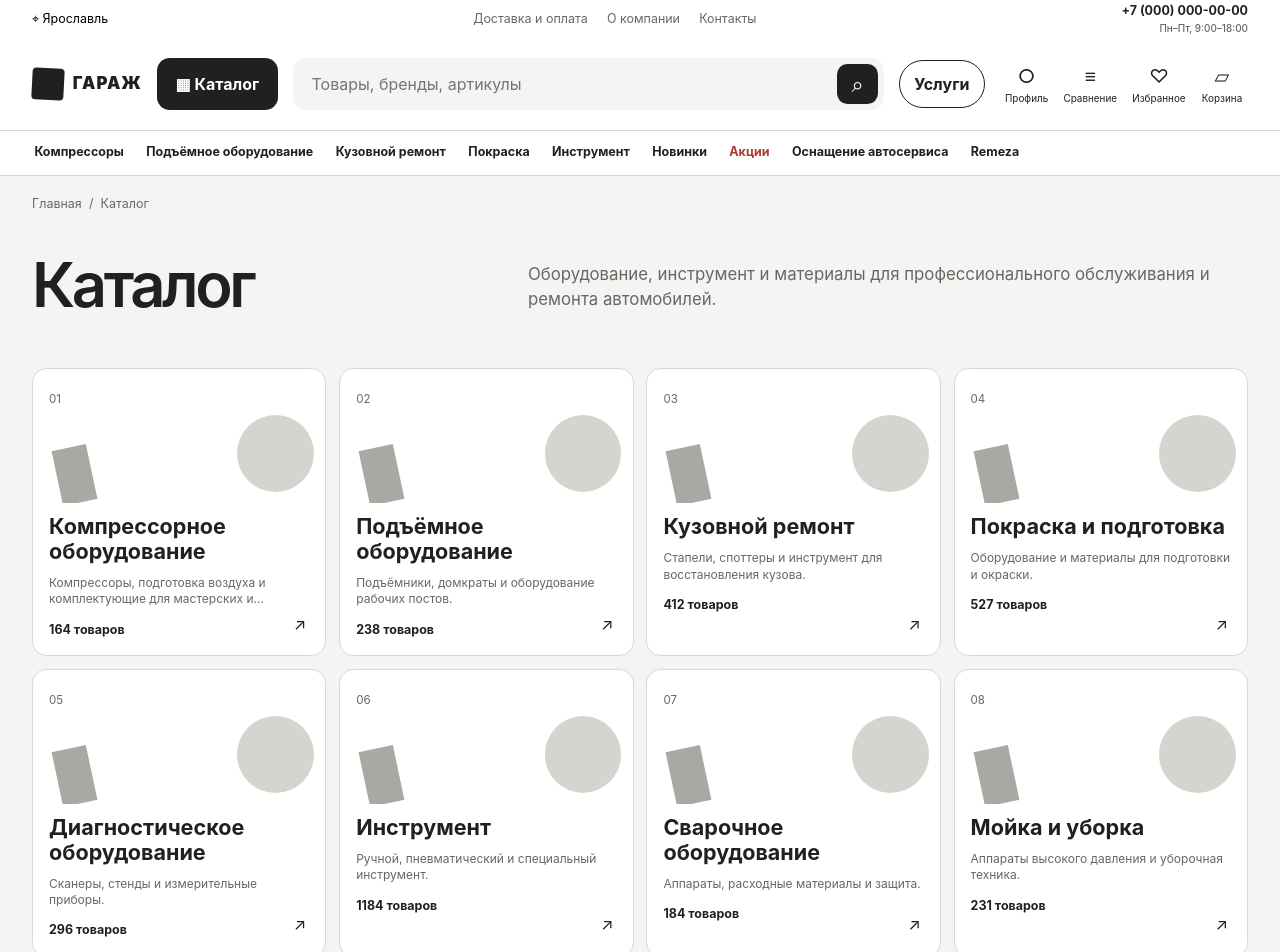
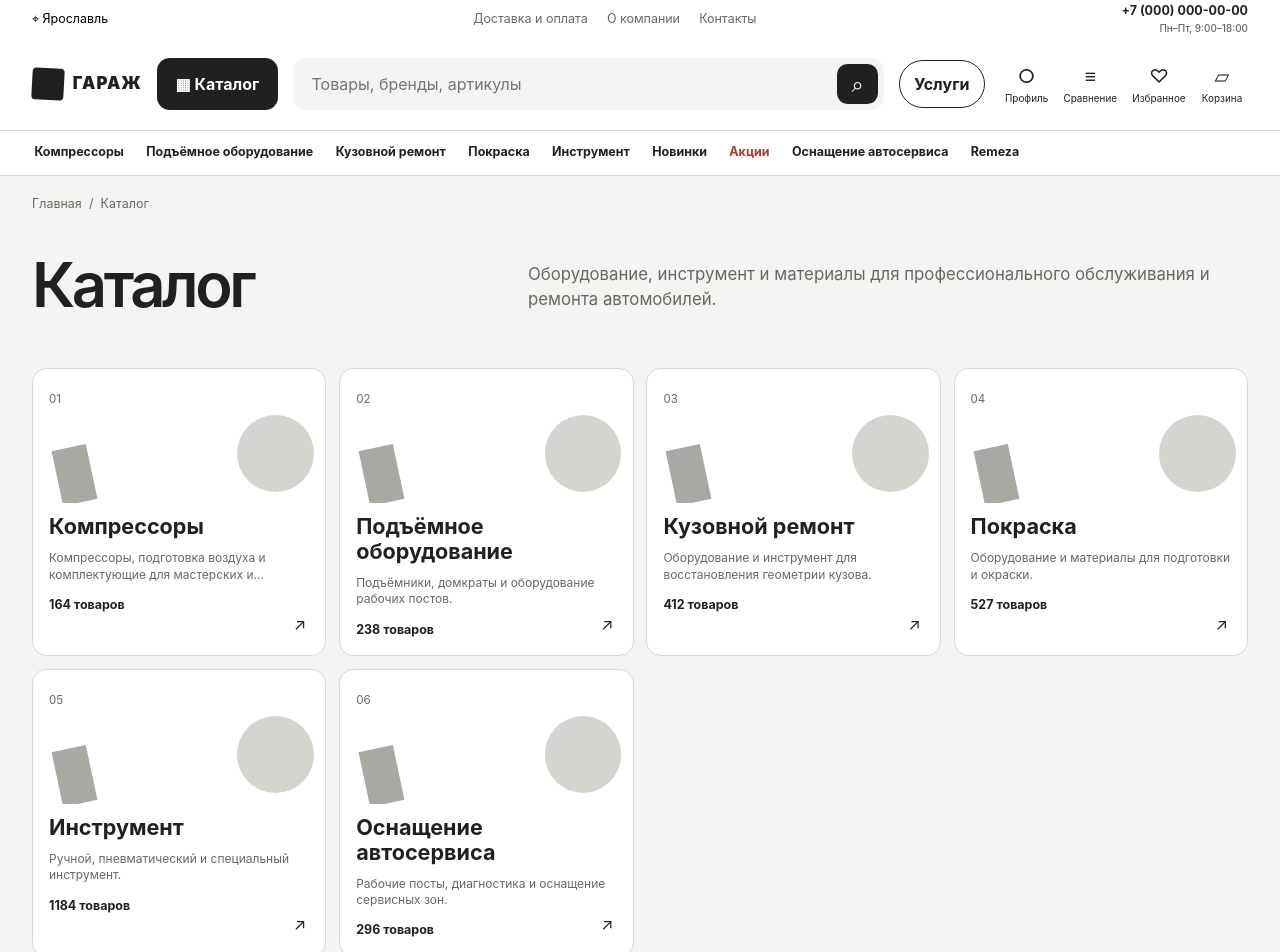
Before and after one commit to kcska18051-crypto/garage, a React (Vite) app in the folder prototype/: page /catalog in a window 1280 px wide. Shown: the top 952 px of the page. Built offline with nearby package versions, Linux system fonts and the light colour scheme.

Commit message:
feat: define first-level catalog data

```diff
--- a/prototype/src/data/catalogData.ts
+++ b/prototype/src/data/catalogData.ts
@@ -1,20 +1,104 @@
-import type { CatalogBrand, CatalogCategory, CatalogProduct, CatalogSubcategory, FilterGroup, TagGroup } from './catalogTypes'
+import type { CatalogBrand, CatalogProduct, CatalogRootCategory, CatalogRootSubcategory, CatalogSubcategory, FilterGroup, TagGroup } from './catalogTypes'
 
 export const catalogBrands: CatalogBrand[] = [
   { id: 'remeza', name: 'Remeza', count: 8 }, { id: 'berg', name: 'Berg', count: 6 }, { id: 'dali', name: 'Dali', count: 5 },
   { id: 'comprag', name: 'Comprag', count: 4 }, { id: 'fiac', name: 'Fiac', count: 3 }, { id: 'garage-pro', name: 'Garage Pro', count: 4 },
 ]
 
-export const catalogCategories: CatalogCategory[] = [
-  { id: 'compressor-equipment', name: 'Компрессорное оборудование', href: '/catalog/compressor-equipment', count: 164, description: 'Компрессоры, подготовка воздуха и комплектующие для мастерских и производств.', childNames: ['Винтовые компрессоры', 'Поршневые компрессоры', 'Осушители'] },
-  { id: 'lifting', name: 'Подъёмное оборудование', href: '/catalog/lifting', count: 238, description: 'Подъёмники, домкраты и оборудование рабочих постов.', childNames: ['Автоподъёмники', 'Домкраты', 'Стойки'] },
-  { id: 'body', name: 'Кузовной ремонт', href: '/catalog/body', count: 412, description: 'Стапели, споттеры и инструмент для восстановления кузова.', childNames: ['Стапели', 'Споттеры', 'Рихтовка'] },
-  { id: 'paint', name: 'Покраска и подготовка', href: '/catalog/paint', count: 527, description: 'Оборудование и материалы для подготовки и окраски.', childNames: ['Краскопульты', 'Камеры', 'Материалы'] },
-  { id: 'diagnostics', name: 'Диагностическое оборудование', href: '/catalog/diagnostics', count: 296, description: 'Сканеры, стенды и измерительные приборы.', childNames: ['Сканеры', 'Стенды', 'Тестеры'] },
-  { id: 'tools', name: 'Инструмент', href: '/catalog/tools', count: 1184, description: 'Ручной, пневматический и специальный инструмент.', childNames: ['Наборы', 'Пневмоинструмент', 'Тележки'] },
-  { id: 'welding', name: 'Сварочное оборудование', href: '/catalog/welding', count: 184, description: 'Аппараты, расходные материалы и защита.', childNames: ['Полуавтоматы', 'Инверторы', 'Расходники'] },
-  { id: 'cleaning', name: 'Мойка и уборка', href: '/catalog/cleaning', count: 231, description: 'Аппараты высокого давления и уборочная техника.', childNames: ['АВД', 'Пылесосы', 'Химия'] },
+const createSubcategories = (parent: string, names: Array<[string, string]>): CatalogRootSubcategory[] => names.map(([id, name], index) => ({
+  id,
+  name,
+  href: `/catalog/${parent}/${id}`,
+  artVariant: index % 4,
+}))
+
+const createCategory = (
+  slug: string,
+  name: string,
+  count: number,
+  description: string,
+  artVariant: number,
+  subcategoryNames: Array<[string, string]>,
+): CatalogRootCategory => {
+  const subcategories = createSubcategories(slug, subcategoryNames)
+  return {
+    id: slug,
+    slug,
+    name,
+    href: `/catalog/${slug}`,
+    count,
+    description,
+    artVariant,
+    subcategories,
+    childNames: subcategories.map((subcategory) => subcategory.name),
+  }
+}
+
+export const catalogCategories: CatalogRootCategory[] = [
+  createCategory('compressor-equipment', 'Компрессоры', 164, 'Компрессоры, подготовка воздуха и комплектующие для мастерских и производств.', 0, [
+    ['screw-compressors', 'Винтовые компрессоры'],
+    ['piston-compressors', 'Поршневые компрессоры'],
+    ['oil-free-compressors', 'Безмасляные компрессоры'],
+    ['receivers', 'Ресиверы'],
+    ['dryers', 'Осушители'],
+    ['compressor-accessories', 'Комплектующие'],
+  ]),
+  createCategory('lifting-equipment', 'Подъёмное оборудование', 238, 'Подъёмники, домкраты и оборудование рабочих постов.', 1, [
+    ['car-lifts', 'Автоподъёмники'],
+    ['jacks', 'Домкраты'],
+    ['stands', 'Стойки'],
+    ['cranes', 'Краны'],
+    ['presses', 'Прессы'],
+    ['wheel-lifters', 'Колёсные подъёмники'],
+  ]),
+  createCategory('body-repair', 'Кузовной ремонт', 412, 'Оборудование и инструмент для восстановления геометрии кузова.', 2, [
+    ['frame-machines', 'Стапели'],
+    ['spotters', 'Споттеры'],
+    ['straightening-tools', 'Рихтовочный инструмент'],
+    ['welding', 'Сварочное оборудование'],
+    ['measuring', 'Измерительные системы'],
+    ['body-clamps', 'Зажимы и захваты'],
+  ]),
+  createCategory('painting', 'Покраска', 527, 'Оборудование и материалы для подготовки и окраски.', 3, [
+    ['spray-guns', 'Краскопульты'],
+    ['paint-booths', 'Покрасочные камеры'],
+    ['sanders', 'Шлифовальные машинки'],
+    ['preparation', 'Подготовка поверхности'],
+    ['drying', 'Сушка'],
+    ['painting-accessories', 'Малярные принадлежности'],
+  ]),
+  createCategory('tools', 'Инструмент', 1184, 'Ручной, пневматический и специальный инструмент.', 0, [
+    ['hand-tools', 'Ручной инструмент'],
+    ['pneumatic-tools', 'Пневмоинструмент'],
+    ['power-tools', 'Электроинструмент'],
+    ['tool-sets', 'Наборы инструментов'],
+    ['storage', 'Тележки и хранение'],
+    ['special-tools', 'Специальный инструмент'],
+  ]),
+  createCategory('service-station-equipment', 'Оснащение автосервиса', 296, 'Рабочие посты, диагностика и оснащение сервисных зон.', 1, [
+    ['diagnostics', 'Диагностика'],
+    ['tire-service', 'Шиномонтаж'],
+    ['oil-service', 'Замена масла'],
+    ['cleaning', 'Мойка и уборка'],
+    ['workbenches', 'Верстаки'],
+    ['service-furniture', 'Мебель для сервиса'],
+  ]),
 ]
+
+export function formatProductCount(count: number) {
+  const lastTwo = count % 100
+  const last = count % 10
+  const word = lastTwo >= 11 && lastTwo <= 14
+    ? 'товаров'
+    : last === 1
+      ? 'товар'
+      : last >= 2 && last <= 4
+        ? 'товара'
+        : 'товаров'
+  return `${count} ${word}`
+}
+
+export const getCatalogCategory = (slug: string | undefined) => catalogCategories.find((category) => category.slug === slug)
 
 const screwTags: TagGroup[] = [
   { id: 'brand', label: 'По бренду', limit: 3, seoIndexable: false, values: [{ value: 'remeza', label: 'Remeza', count: 6 }, { value: 'berg', label: 'Berg', count: 4 }, { value: 'dali', label: 'Dali', count: 3 }, { value: 'comprag', label: 'Comprag', count: 2 }] },
```
Also changed, not shown: prototype/src/data/catalogTypes.ts (+13 -1 lines), 1 other file (tests, documents, lock files or other folders).
